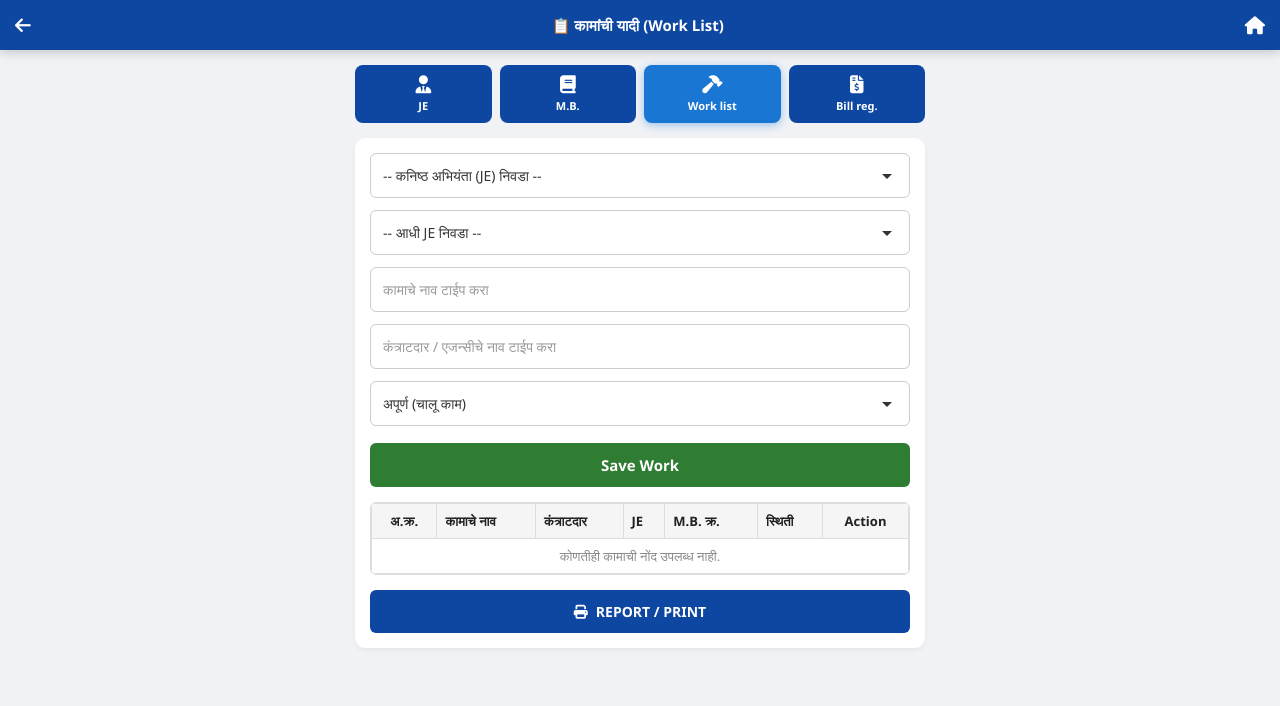
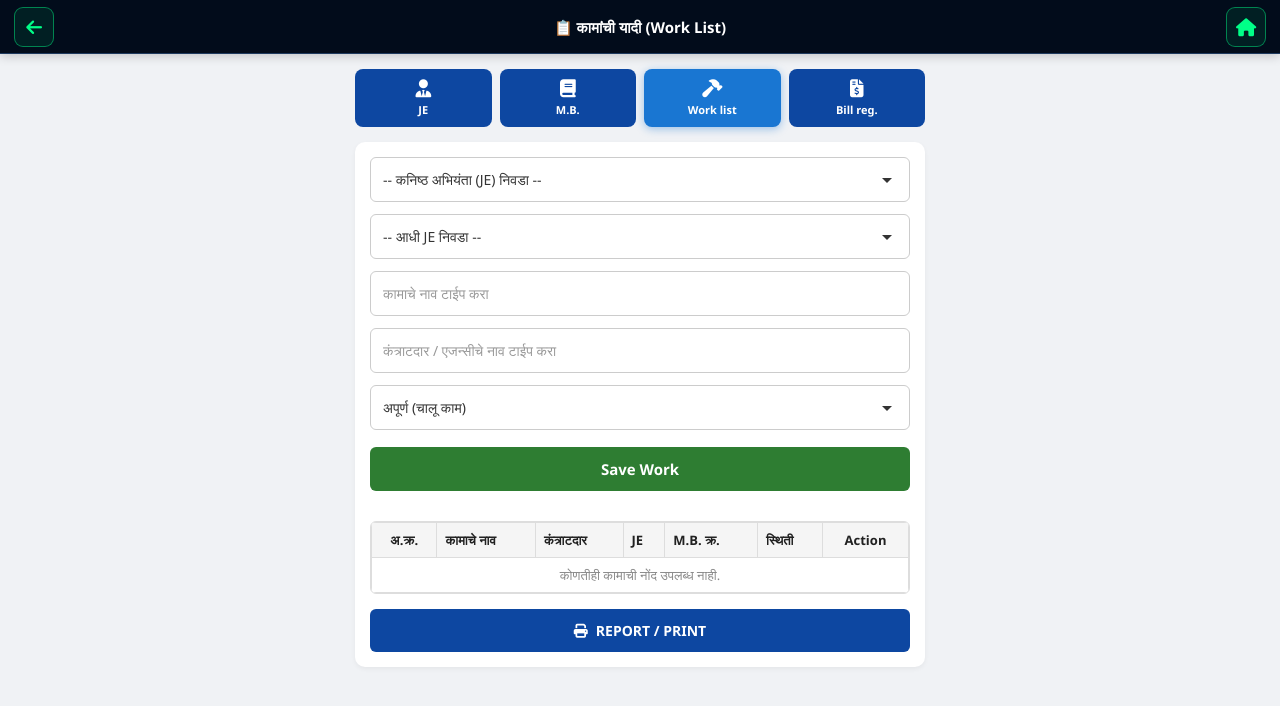
Before and after one commit to vrkokate/Office-Work, a plain HTML site: page mb-work-list.html in a window 1280 px wide. Drawn offline with Linux system fonts and the light colour scheme; sample sign-in values are in the browser's storage.

Commit message:
Enhance layout and improve accessibility features

```diff
--- a/mb-work-list.html
+++ b/mb-work-list.html
@@ -7,22 +7,42 @@
     <link rel="stylesheet" href="https://cdnjs.cloudflare.com/ajax/libs/font-awesome/6.4.0/css/all.min.css">
     <link rel="stylesheet" href="common.css">
     <style>
+        html, body { height: 100dvh; overflow: hidden; margin: 0; padding: 0; }
+        body { display: flex; flex-direction: column; padding-bottom: 0 !important; overflow-x: hidden; }
+
+        /* गडद नेव्ही हेडर व हिरवी Back / Home बटणे */
+        .top-header {
+            display: flex; align-items: center; justify-content: space-between; gap: 10px;
+            min-height: 54px; padding: 0 14px; background: #020c1b !important;
+            border-bottom: 1px solid #1e3a5f; position: sticky; top: 0; z-index: 100; flex-shrink: 0;
+        }
+        .top-header .back-btn, .top-header .home-icon {
+            width: 40px; height: 40px; border-radius: 9px; display: inline-flex; align-items: center; justify-content: center;
+            color: #00ff88 !important; background: rgba(0, 255, 136, 0.08); border: 1px solid rgba(0, 255, 136, 0.45);
+            text-decoration: none; font-size: 18px; flex-shrink: 0;
+        }
+        .top-header .header-title {
+            color: #ffffff !important; font-size: 15px; font-weight: bold; text-align: center; flex: 1;
+            white-space: nowrap; overflow: hidden; text-overflow: ellipsis;
+        }
+
+        .main-content { flex: 1; overflow-y: auto; overflow-x: hidden; -webkit-overflow-scrolling: touch; }
         .top-nav-grid { display: grid; grid-template-columns: repeat(4, 1fr); gap: 8px; margin-bottom: 15px; }
         .top-nav-item { background: #0d47a1; color: #fff; text-decoration: none; display: flex; flex-direction: column; align-items: center; justify-content: center; padding: 10px 5px; border-radius: 8px; font-size: 11px; font-weight: bold; gap: 5px; transition: 0.3s; }
         .top-nav-item i { font-size: 18px; }
         .top-nav-item.active { background: #1976d2; box-shadow: 0 2px 8px rgba(25, 118, 210, 0.4); }
         .status-incomplete { color: #d32f2f; font-weight: bold; }
         .status-complete { color: #2e7d32; font-weight: bold; }
-        body { padding-bottom: 0 !important; }
+        .table-container { max-height: 44dvh; overflow-y: auto; overflow-x: auto; margin-top: 15px; }
     </style>
 </head>
 <body>
 
     <header class="top-header">
         <!-- 🌟 बॅक बटन: mb-dashboard.html -->
-        <a href="mb-dashboard.html" class="back-btn"><i class="fa-solid fa-arrow-left"></i></a>
+        <a href="mb-dashboard.html" class="back-btn" title="मागे"><i class="fa-solid fa-arrow-left"></i></a>
         <div class="header-title">📋 कामांची यादी (Work List)</div>
-        <a href="dashboard.html" class="home-icon"><i class="fa-solid fa-house"></i></a>
+        <a href="dashboard.html" class="home-icon" title="होम"><i class="fa-solid fa-house"></i></a>
     </header>
 
     <div class="main-content">
@@ -99,7 +119,7 @@
 
     <div id="deleteAlert" class="custom-alert-overlay">
         <div class="custom-alert-box">
-            <p>तुम्हाला हे काम नक्की डिलीट करायचे आहे का?</p>
+            <p>तुम्हाला हे काम नक्की डिलीट करायची आहे का?</p>
             <div class="alert-actions">
                 <button class="btn-cancel-alert" onclick="closeDeleteAlert()">नाही (Cancel)</button>
                 <button class="btn-confirm-alert" id="confirmDeleteBtn">होय (Delete)</button>
@@ -200,13 +220,18 @@
             document.getElementById('editWorkIndex').value = index;
             document.getElementById('workJE').value = work.je;
             onWorkJEChange();
-            document.getElementById('workMB').value = work.mbNo;
+            const mbSelect = document.getElementById('workMB');
+            if (work.mbNo && !Array.from(mbSelect.options).some(o => o.value === work.mbNo)) {
+                mbSelect.innerHTML += `<option value="${work.mbNo}">${work.mbNo} (सध्याची)</option>`;
+            }
+            mbSelect.value = work.mbNo;
             document.getElementById('workName').value = work.name;
             document.getElementById('workContractor').value = work.contractor;
             document.getElementById('workStatus').value = work.status;
             document.getElementById('saveBtn').innerText = 'Update Work';
             document.getElementById('cancelBtn').style.display = 'block';
-            window.scrollTo({ top: 0, behavior: 'smooth' });
+            const mainEl = document.querySelector('.main-content');
+            if (mainEl) mainEl.scrollTop = 0;
         }
 
         function cancelEdit() {
```
